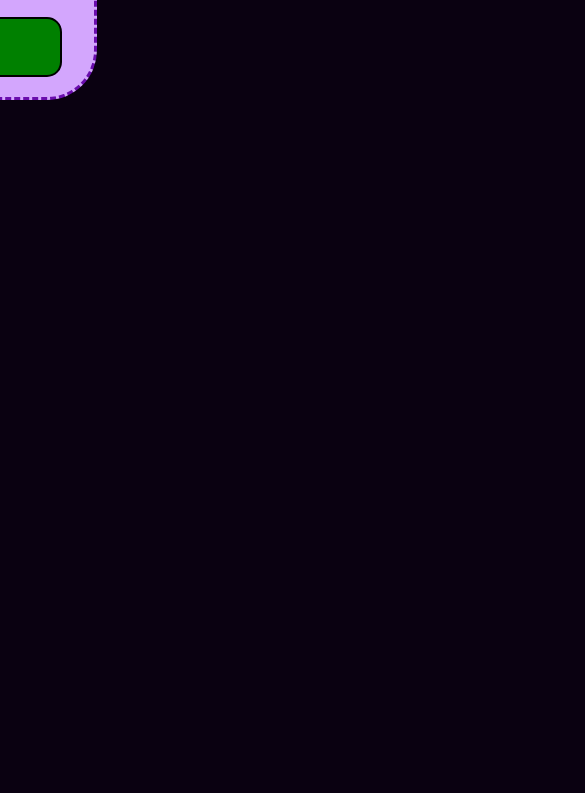
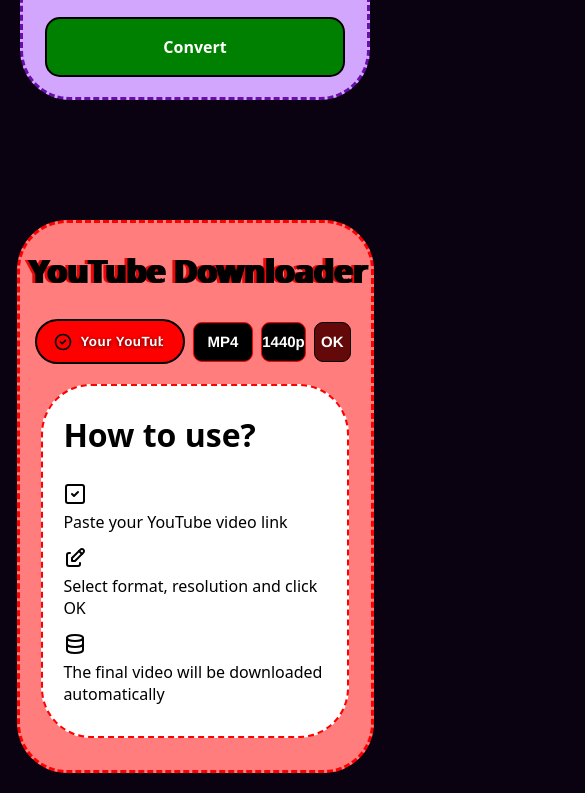
Before and after one commit to Nahida4479/FFvert, a website: page public/index.html in a window 390 px wide. Shown: the part 696-1489 px from the top of the page, 585 px wide, since content can reach past the window. Before the commit the page ends 844 px from the top, so only its background shows below. Drawn offline with Linux system fonts and the light colour scheme.

```diff
--- a/public/style.css
+++ b/public/style.css
@@ -648,4 +648,54 @@
   min-height: 30px;
   width: 150px;
 }
+
+#yt-dlp-panel {
+  display: flex;
+  flex-direction: column;
+  flex-wrap: wrap;
+  margin-left: 0;
+  justify-content: center;
 }
+
+#yt-dlp-background {
+  width: 95%;
+  max-width: 90%;
+  margin: 20px auto;
+}
+
+main {
+  display: flex;
+  flex-direction: column;
+  align-items: center;
+  justify-content: center;
+}
+
+html, body {
+  overflow-x: hidden;
+  max-width: 100%;
+}
+.dropzone {
+  width: 100%;
+}
+
+#yt-dlp-how-to-you {
+  background-color: #ffffff;
+  width: 75%;
+  height: 350px;
+  border: 2px dashed red;
+  border-radius: 50px;
+  text-align: center;
+  margin: 20px auto;
+  text-align: left;
+  padding-left: 20px;
+  padding-right: 20px;
+}
+
+#yt-dlp-link-panel {
+  margin-right: 20px;
+}
+
+#yt-dlp-progresstext {
+  width: 100%;
+}
+}
```
Also changed, not shown: README.md, 2 other files.
